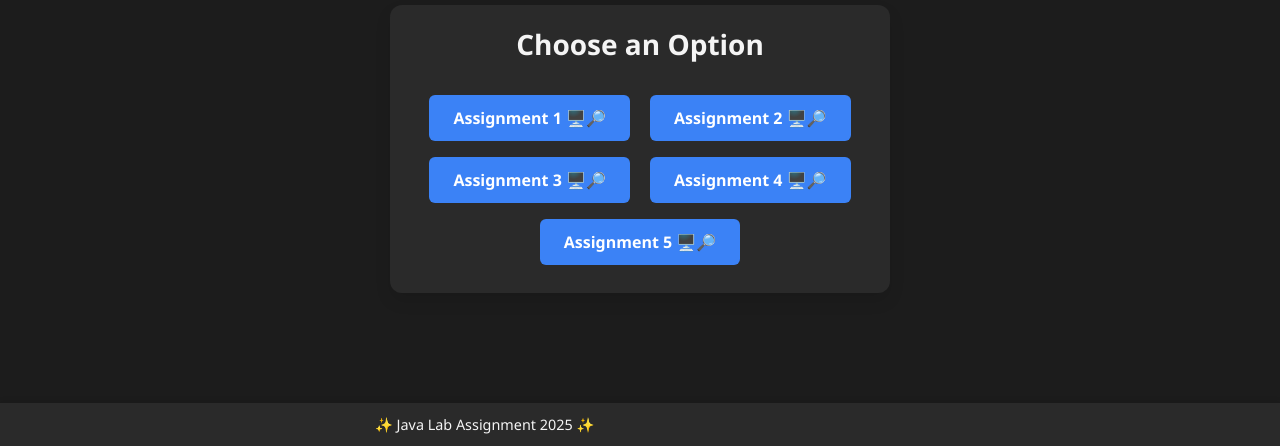
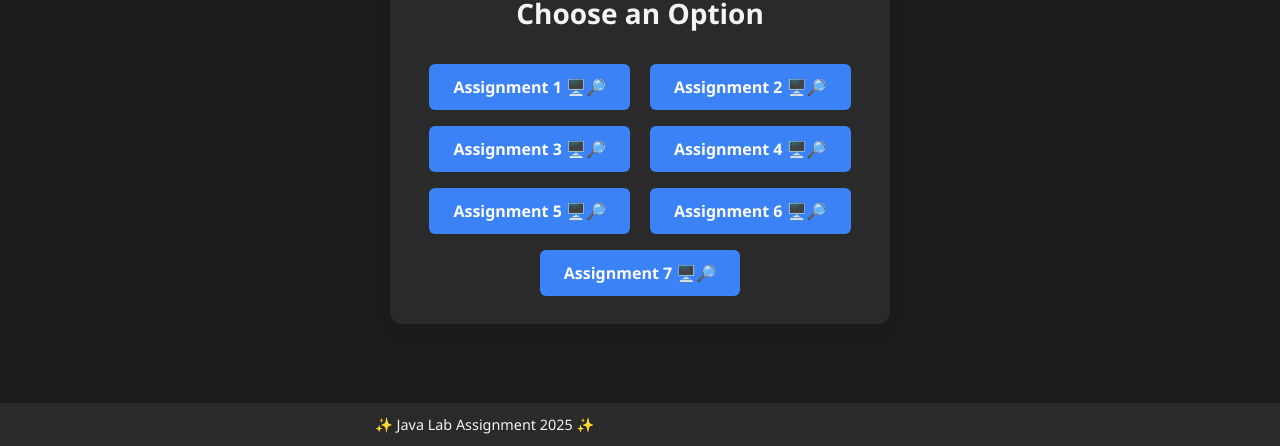
Before and after one commit to DHANANJAYA0013/Java-Lab-1-5-2025, a plain HTML site: page index.html in a window 1280 px wide. Shown: the part 354-800 px from the top of the page. Drawn offline with Linux system fonts and the light colour scheme.

Commit message:
Update index.html

```diff
--- a/index.html
+++ b/index.html
@@ -198,6 +198,8 @@ footer {
     <a href="Assignment3.html" class="button">Assignment 3 🖥️🔎</a>
     <a href="Assignment4.html" class="button">Assignment 4 🖥️🔎</a>
     <a href="Assignment5.html" class="button">Assignment 5 🖥️🔎</a>
+    <a href="Assignment6.html" class="button">Assignment 6 🖥️🔎</a>
+    <a href="Assignment7.html" class="button">Assignment 7 🖥️🔎</a>
   </div>
 
   <footer>
```
